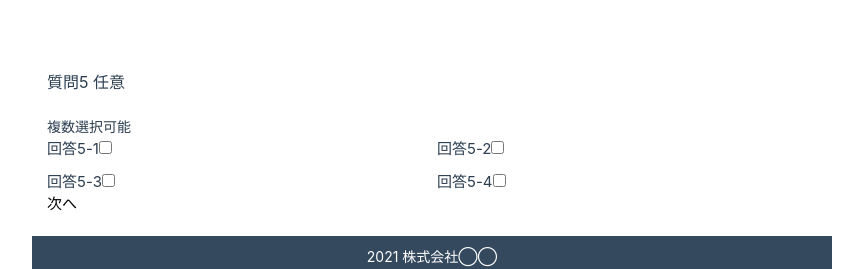
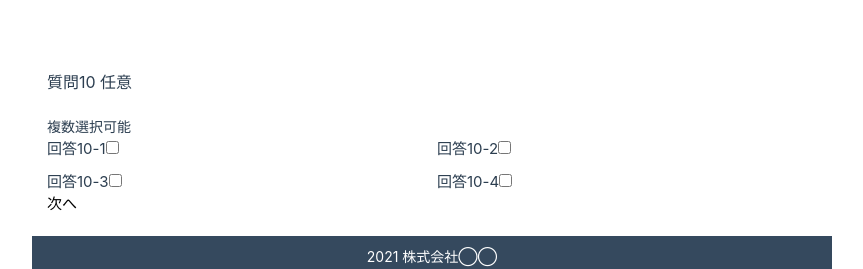
Before and after one commit to katsumi-watanabe/step_form, a Vue app: page / in a window 1280 px wide. Both pictures are taken after a click on the button "診断を開始する！". Shown: the part 394-663 px from the top of the page, without its empty margins (208-1071 px from the left). Built offline with nearby package versions, Linux system fonts and the light colour scheme.

Commit message:
１ページ表示成功 selectも選べる

```diff
--- a/src/components/Contact2.vue
+++ b/src/components/Contact2.vue
@@ -19,12 +19,18 @@
 
       <div class="contact-form first-form">
         <button class="check-button" @click="showRandomQuestion">
-            診断を開始する！
+          診断を開始する！
         </button>
       </div>
 
-      <div v-for="(question, index) in currentQuestions" :key="question.id" data-v-fca6c24c="" class="contact-form">
-        <div :style="{ display: index === 1 ? 'block' : 'none' }" data-v-fca6c24c="" class="select">
+      <div
+        v-for="(question, index) in currentQuestions"
+        :key="question.id"
+        v-show="currentPage === index + 1"
+        data-v-fca6c24c=""
+        class="contact-form"
+      >
+        <div data-v-fca6c24c="" class="select">
           <h3 class="contact-title">
             {{ question.question }}
             <span class="optional" data-v-fca6c24c="">任意</span>
@@ -36,7 +42,6 @@
           </p>
           <div class="grid-container">
             <div v-for="(answer, a) in question.answer" :key="i" class="selects">
-              <!-- ここを直すid,for被ってる -->
               <label
                 :for="'question' + question.id + a"
                 class="select-button"
@@ -45,7 +50,6 @@
               >
                 {{ answer }}
               </label>
-              <!-- ここを直すid,for被ってる -->
               <input
                 :id="'question' + question.id + a"
                 type="checkbox"
@@ -55,7 +59,7 @@
             </div>
           </div>
           <div data-v-fca6c24c="" class="btn_wrap">
-            <button data-v-fca6c24c="" class="b-next">次へ</button>
+            <button  @click="onNext" data-v-fca6c24c="" class="b-next">次へ</button>
           </div>
         </div>
       </div>
@@ -69,10 +73,24 @@ import { ref } from 'vue'
 import questions from '@/data/questions.json'
 
 export default {
+  setup () {
+    let currentPage = ref(1)
+
+    return {
+      currentPage
+    }
+  },
   data() {
     return {
       currentQuestions: [],
-      selectedItems: []
+      selectedItems: [],
+      // selectedItems: {
+      //   page1: {},
+      //   page2: {},
+      //   page3: {},
+      //   page4: {},
+      //   page5: {},
+      // }
     };
   },
   methods: {
@@ -81,6 +99,19 @@ export default {
       const questionCounts = 5;
       const shuffledQuestions = questions.slice().sort(() => Math.random() - 0.5);
       this.currentQuestions = shuffledQuestions.slice(0, questionCounts);
+    },
+    onNext() {
+      // 現在のページのデータを保持する
+      if (this.currentStep === 1) {
+        this.selectedItems.page1 = { ...this.selectedItems.page1 }; // オブジェクトのコピーを作成するなど、必要な処理を追加
+      } else if (this.currentStep === 2) {
+        this.selectedItems.page2 = { ...this.selectedItems.page2 };
+      } else if (this.currentStep === 3) {
+        this.selectedItems.page3 = { ...this.selectedItems.page3 };
+      }
+
+      // 次のステップに進む処理を追加する
+      this.currentStep++;
     }
   },
 }
```
